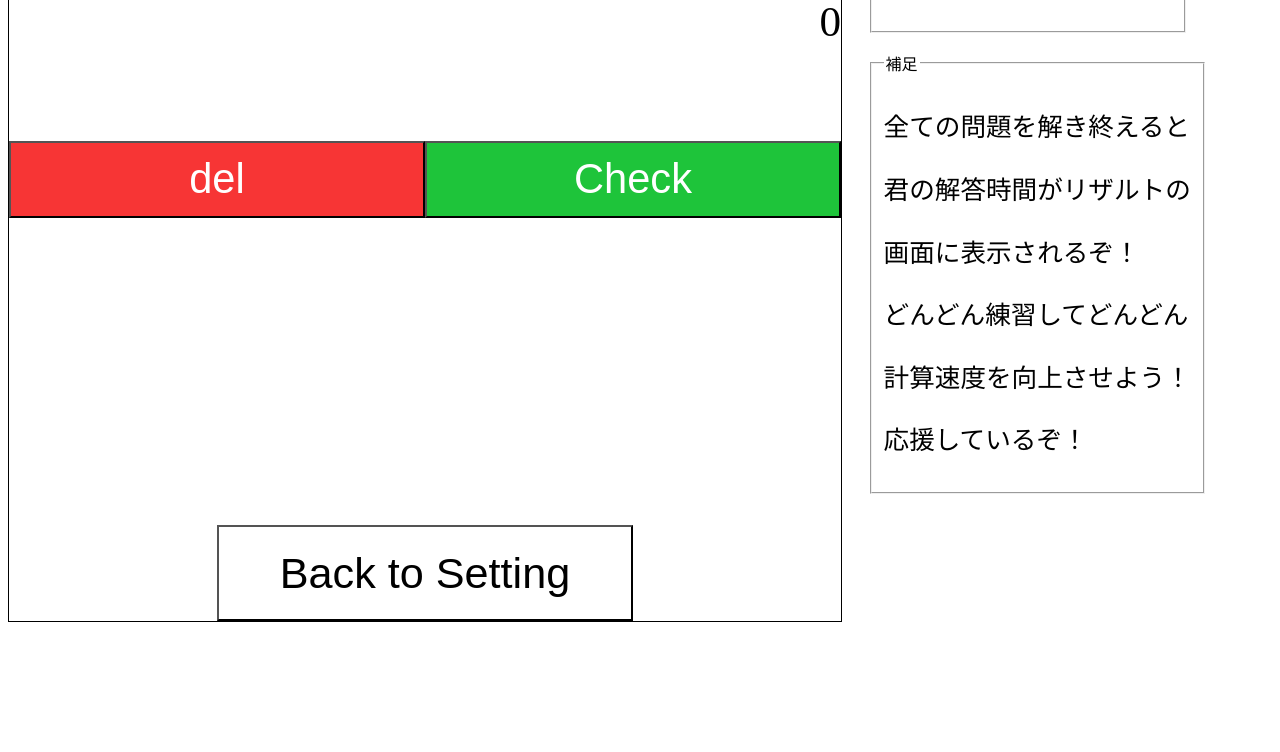
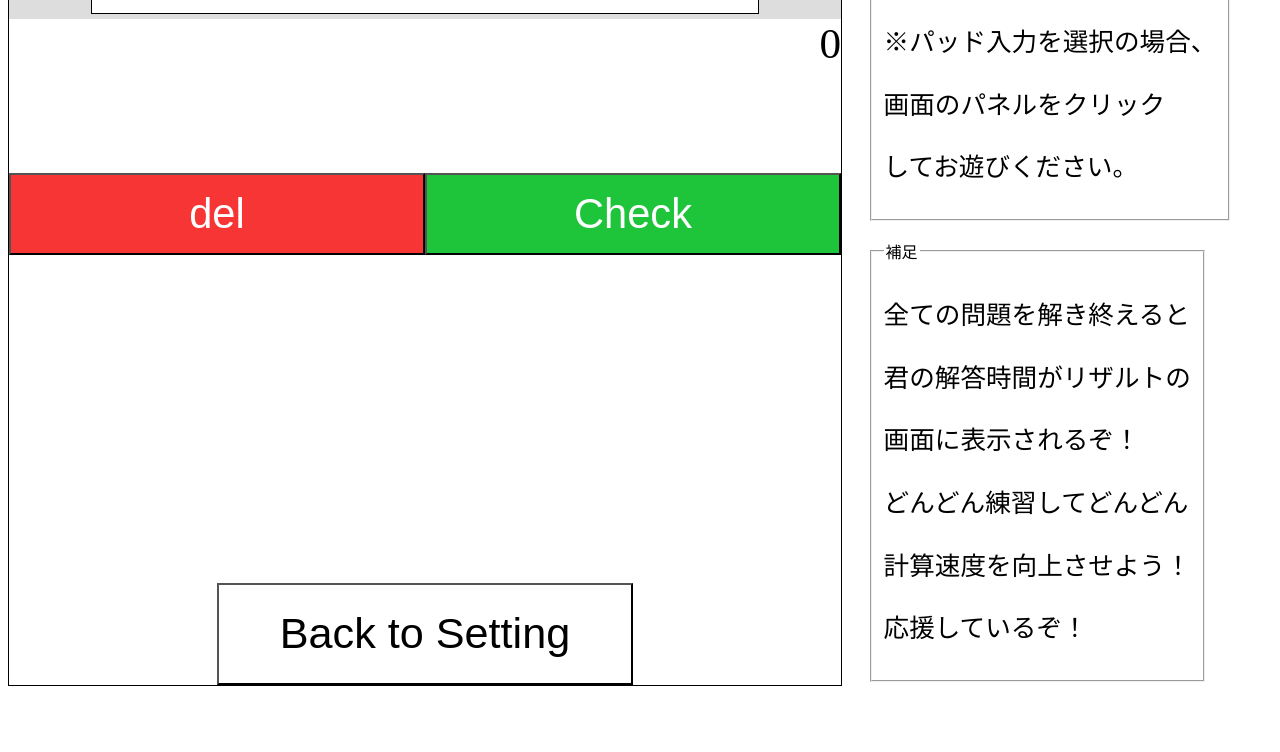
Before and after one commit to nakamon-death/nakamon-death.github.io, a plain HTML site: page practice_calc_ver_1.12/second/index.html in a window 1280 px wide. Shown: the part 348-1100 px from the top of the page. Drawn offline with Linux system fonts and the light colour scheme.

Commit message:
add sentence
説明文を少しだけ足しました。

```diff
--- a/practice_calc_ver_1.1/second/css/style.css
+++ b/practice_calc_ver_1.12/second/css/style.css
@@ -5,7 +5,7 @@
 }
 .flame{
     width:65%;
-    height: 75%;
+    height: 80%;
     margin:0;
     border: solid 1px black;
 
--- a/practice_calc_ver_1.1/second/index.html
+++ b/practice_calc_ver_1.12/second/index.html
@@ -53,6 +53,10 @@
         <p><button>Esc</button>=設定に戻る</p>
         <p><button>0~9</button>=数字を入力</p>
 
+        <p>※パッド入力を選択の場合、</p>
+        <p>  画面のパネルをクリック</p>
+        <p>  してお遊びください。</p>
+
     </fieldset>
     <br>
     <fieldset>
```
Also changed, not shown: practice_calc_ver_1.12/index.html (renamed from practice_calc_ver_1.1/index.html, +8 -0 lines), practice_calc_ver_1.12/css/setting.css (renamed from practice_calc_ver_1.1/css/setting.css), practice_calc_ver_1.12/second/app.js (renamed from practice_calc_ver_1.1/second/app.js), practice_calc_ver_1.12/second/third/css/result.css (renamed from practice_calc_ver_1.1/second/third/css/result.css), practice_calc_ver_1.12/second/third/result.html (renamed from practice_calc_ver_1.1/second/third/result.html), practice_calc_ver_1.12/second/third/result.js (renamed from practice_calc_ver_1.1/second/third/result.js).
